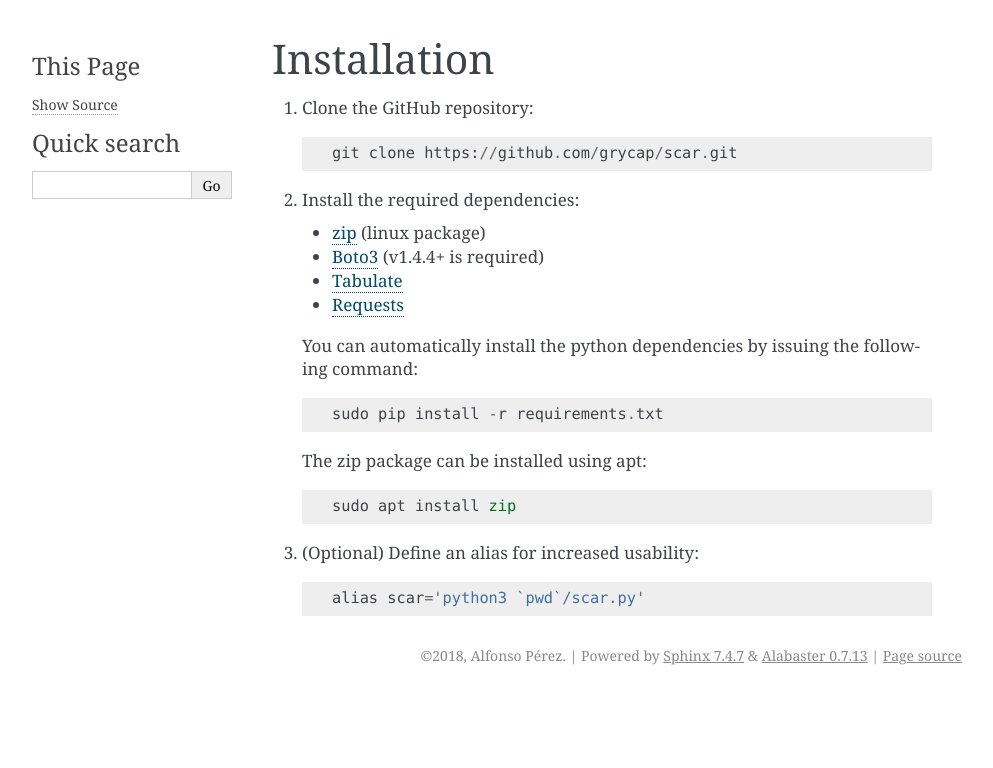
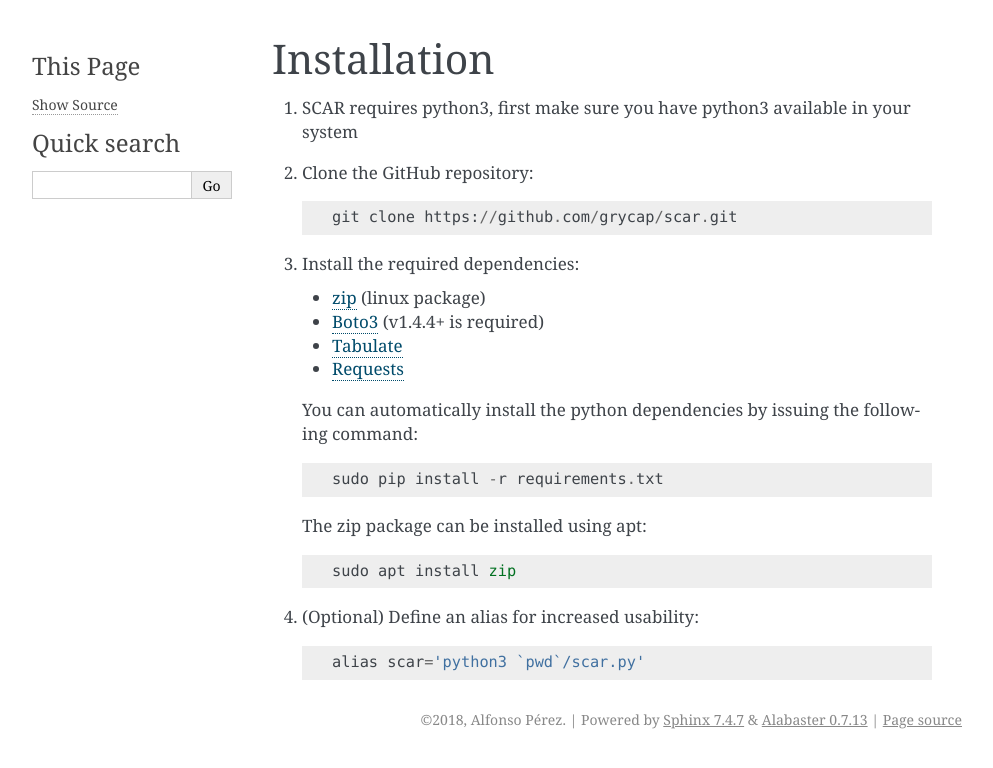
Before and after one commit to grycap/scar, a Sphinx documentation site: the page built from docs/source/installation.rst, in a window 1280 px wide. Shown: the top 768 px of the page, without its empty margins (148-1141 px from the left). Built offline with Sphinx 7.4.7, drawn with Linux system fonts in a browser that asks for light colours.

Commit message:
Add python3 requirement to Installation document (#251)
* Add python3 requirement to Installation document

```diff
--- a/docs/source/installation.rst
+++ b/docs/source/installation.rst
@@ -1,12 +1,13 @@
 Installation
 ============
 
-1) Clone the GitHub repository::
+1) SCAR requires python3, first make sure you have python3 available in your system
+
+2) Clone the GitHub repository::
 
     git clone https://github.com/grycap/scar.git
 
-
-2) Install the required dependencies:
+3) Install the required dependencies:
 
   * `zip <https://linux.die.net/man/1/zip>`_ (linux package)
   * `Boto3 <https://pypi.org/project/boto3/>`_ (v1.4.4+ is required)
```
Also changed, not shown: other parts of docs/source/installation.rst (+1 -1 lines).
